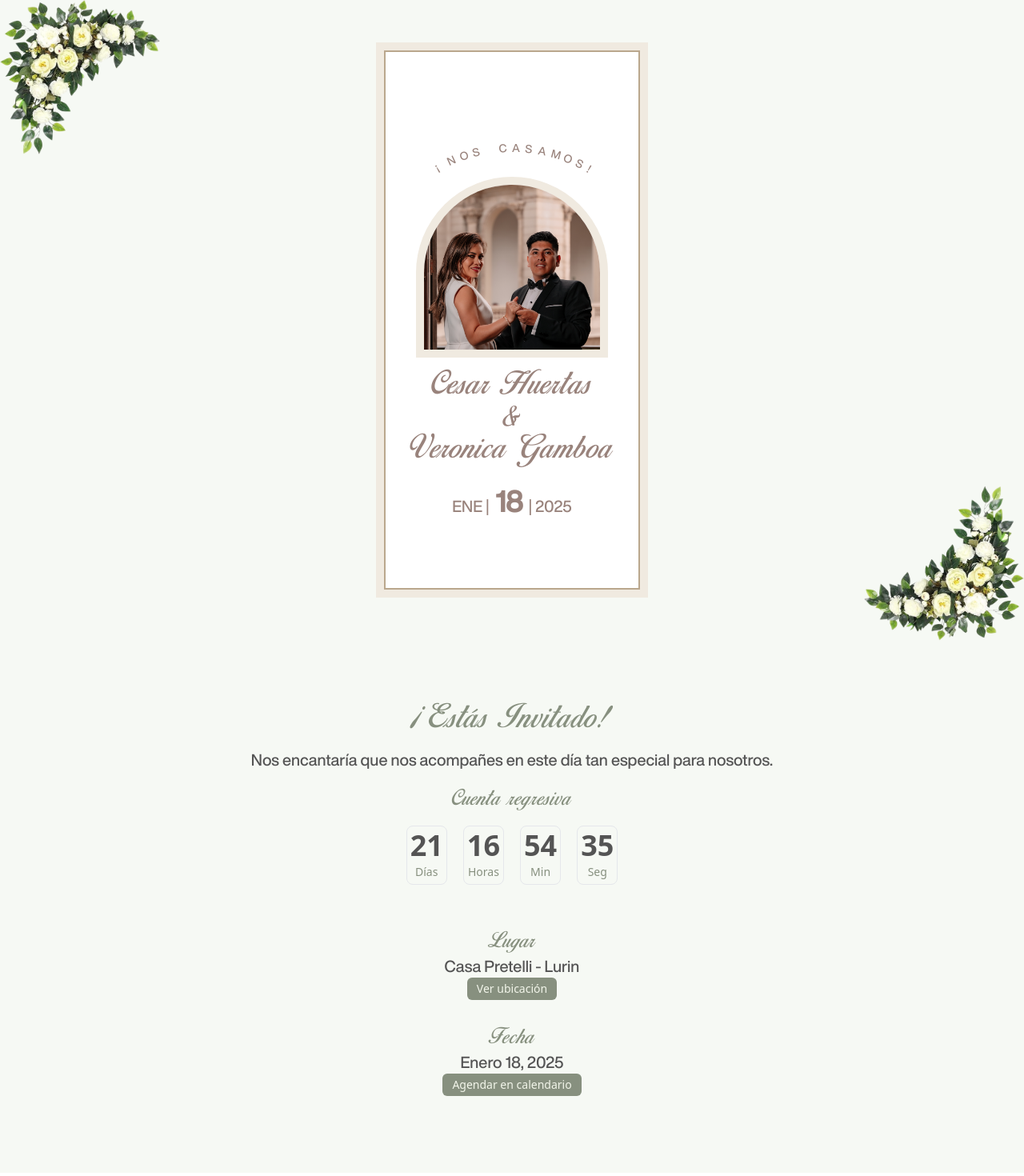
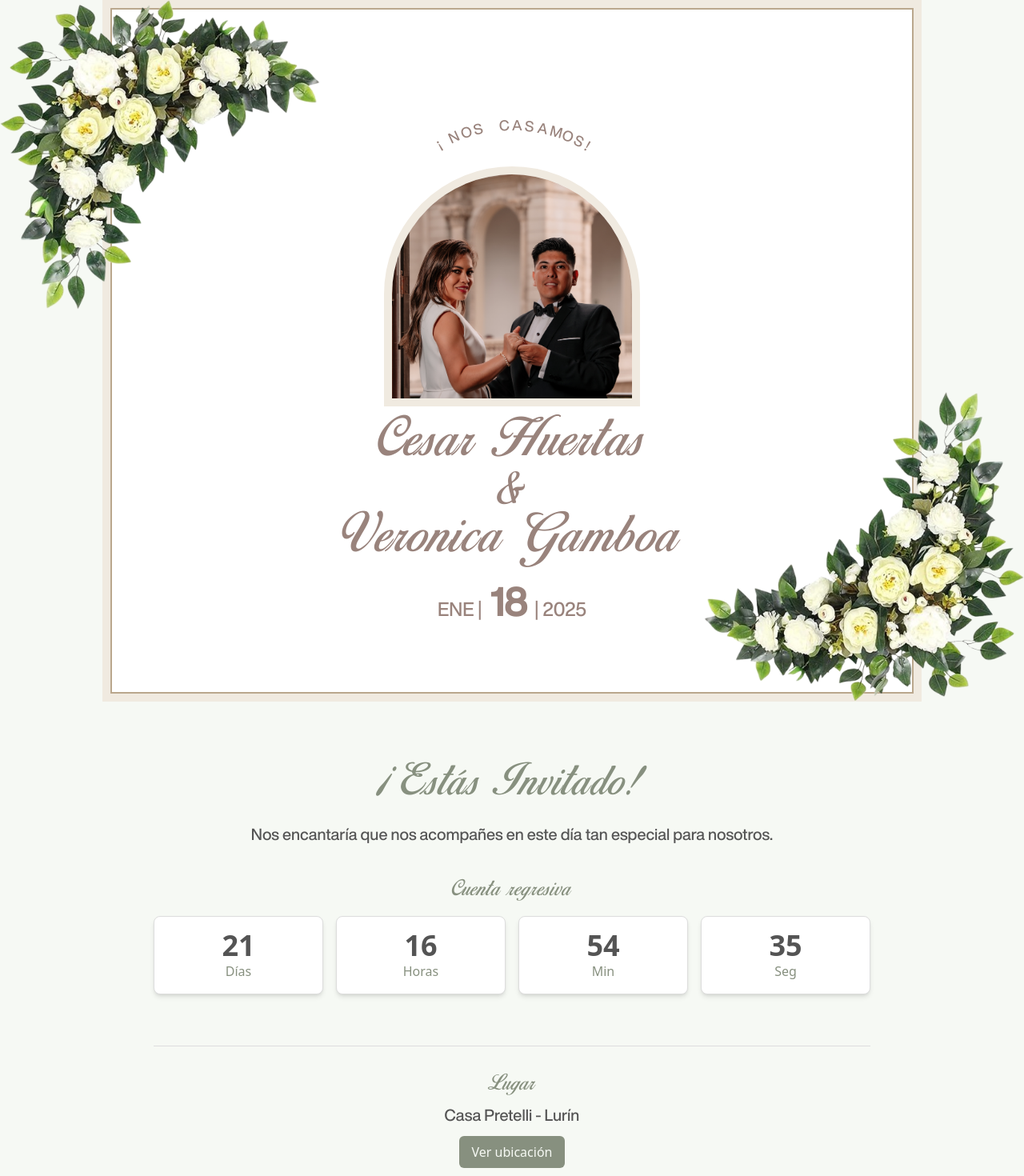
Before and after one commit to anthonidev/boda-cesar-veronica, a Next.js app: page / in a window 1280 px wide. Shown: the top 1470 px of the page at 80% size. Built offline with nearby package versions, Linux system fonts and the light colour scheme.

Commit message:
location

```diff
--- a/src/components/Hero.tsx
+++ b/src/components/Hero.tsx
@@ -9,13 +9,15 @@ export const Hero = () => {
       <Image
         src="/imgs/flores_esquina_izquierda.png"
         alt="Cesar & Veronica"
-        className="absolute top-0 left-0 z-0"
-        width={200}
-        height={200}
+        width={150}
+        height={150}
+        sizes="(max-width: 768px) 150px, (min-width: 768px) 250px, 400px"
+        className="sm:w-[150px] md:w-[250px] lg:w-[350px] xl:w-[400px] absolute top-0 left-0 z-0"
       />
-      <div className="border-[#f0eae0] border-[10px]">
+
+      <div className="border-[#f0eae0] border-[10px] w-full max-w-5xl mx-auto">
         <div className="max-w-7xl lg:mx-auto px-4 py-16 sm:px-6 lg:px-8 lg:py-20 text-center flex flex-col justify-center border-[#baa78d] border-2 bg-white space-y-4">
-          <div className="relative flex justify-center items-center h-[60px]">
+          <div className="relative flex justify-center items-center h-[80px] sm:h-[100px]">
             <div className="relative">
               {text.split("").map((char, index) => (
                 <span
@@ -27,7 +29,7 @@ export const Hero = () => {
                     }deg)`,
                     transformOrigin: "0 200px",
                   }}
-                  className=" font-helvetica text-sm text-[#99837c] "
+                  className="font-helvetica text-sm sm:text-base lg:text-lg text-[#99837c]"
                 >
                   {char}
                 </span>
@@ -40,19 +42,20 @@ export const Hero = () => {
               src="/imgs/hero.jpg"
               alt="Cesar & Veronica"
               className="rounded-t-full z-10 border-[10px] border-[#f0eae0]"
-              width={240}
-              height={100}
+              width={320}
+              height={150}
+              sizes="(max-width: 768px) 200px, 320px"
             />
           </div>
-          <h1 className="text-4xl font-birds-of-paradise  tracking-wider text-[#99837c]">
+          <h1 className="text-4xl lg:text-6xl font-birds-of-paradise tracking-wider text-[#99837c]">
             Cesar Huertas
             <br />
-            <span className="text-3xl "> & </span>
+            <span className="text-3xl lg:text-5xl"> & </span>
             <br />
             Veronica Gamboa
           </h1>
-          <p className="text-xl  text-[#99837c]  py-2 font-helvetica rounded-2xl">
-            ENE |<span className="text-4xl font-bold"> 18 </span> |
+          <p className="text-xl lg:text-2xl text-[#99837c] py-2 font-helvetica rounded-2xl">
+            ENE |<span className="text-4xl lg:text-5xl font-bold"> 18 </span> |
             <span className=""> 2025</span>
           </p>
         </div>
@@ -61,9 +64,10 @@ export const Hero = () => {
       <Image
         src="/imgs/flores_esquina_izquierda.png"
         alt="Cesar & Veronica"
-        width={200}
-        className="absolute bottom-0 right-0 z-0 rotate-180"
-        height={200}
+        width={150}
+        height={150}
+        sizes="(max-width: 768px) 150px, (min-width: 768px) 250px, 400px"
+        className="absolute bottom-0 right-0 z-0 rotate-180 sm:w-[150px] md:w-[250px] lg:w-[350px] xl:w-[400px]"
       />
     </div>
   );
--- a/src/components/Location.tsx
+++ b/src/components/Location.tsx
@@ -36,75 +36,66 @@ const Location = () => {
   }, []);
 
   return (
-    <div className="bg-[#f6f9f4] text-center py-20">
-      <h2 className="text-4xl font-birds-of-paradise tracking-wider text-[#87907f] text-center">
+    <div className="bg-[#f6f9f4] text-center py-16 px-4 sm:py-20">
+      <h2 className="text-4xl sm:text-5xl font-birds-of-paradise tracking-wider text-[#87907f] mb-6">
         ¡Estás Invitado!
       </h2>
-      <p className="max-w-4xl mx-auto text-xl mt-4 font-helvetica px-5 text-[#545454]">
+      <p className="max-w-3xl mx-auto text-lg sm:text-xl mt-2 font-helvetica px-5 text-[#545454]">
         Nos encantaría que nos acompañes en este día tan especial para nosotros.
       </p>
 
-      <div className="max-w-4xl mx-auto mt-5">
-        <h3 className="text-2xl font-birds-of-paradise tracking-wider text-[#87907f]">
+      {/* Cuenta regresiva */}
+      <div className="max-w-4xl mx-auto mt-10">
+        <h3 className="text-2xl font-birds-of-paradise tracking-wider text-[#87907f] mb-4">
           Cuenta regresiva
         </h3>
-        <div className="flex justify-center mt-4 space-x-5">
-          <div className="text-center border p-1 rounded-lg">
-            <p className="text-4xl font-bold text-[#545454] ">
-              {timeRemaining.days}
-            </p>
-            <span className="text-sm text-[#87907f]">Días</span>
-          </div>
-          <div className="text-center border p-1 rounded-lg">
-            <p className="text-4xl font-bold text-[#545454]">
-              {timeRemaining.hours}
-            </p>
-            <span className="text-sm text-[#87907f]">Horas</span>
-          </div>
-          <div className="text-center border p-1 rounded-lg">
-            <p className="text-4xl font-bold text-[#545454]">
-              {timeRemaining.minutes}
-            </p>
-            <span className="text-sm text-[#87907f]">Min</span>
-          </div>
-          <div className="text-center border p-1 rounded-lg">
-            <p className="text-4xl font-bold text-[#545454]">
-              {timeRemaining.seconds}
-            </p>
-            <span className="text-sm text-[#87907f]">Seg</span>
-          </div>
+        <div className="grid grid-cols-4 sm:grid-cols-4 gap-4">
+          {["Días", "Horas", "Min", "Seg"].map((label, index) => (
+            <div
+              key={label}
+              className="flex flex-col items-center justify-center border border-[#ddd] rounded-lg p-4 bg-white shadow-md"
+            >
+              <p className="text-3xl sm:text-4xl font-bold text-[#545454]">
+                {Object.values(timeRemaining)[index]}
+              </p>
+              <span className="text-sm sm:text-base text-[#87907f]">
+                {label}
+              </span>
+            </div>
+          ))}
         </div>
       </div>
 
-      <div className="max-w-4xl mx-auto mt-10">
-        <div className="py-4">
+      {/* Información del evento */}
+      <div className="max-w-4xl mx-auto mt-16">
+        <div className="py-8 border-t border-[#ddd]">
           <h3 className="text-2xl font-birds-of-paradise tracking-wider text-[#87907f]">
             Lugar
           </h3>
-          <p className="text-xl font-helvetica text-[#545454]">
-            Casa Pretelli - Lurin
+          <p className="text-lg sm:text-xl font-helvetica text-[#545454] mt-2">
+            Casa Pretelli - Lurín
           </p>
           <Link
             target="_blank"
             rel="noreferrer"
             href="https://www.google.com/maps/place/Casa+Pretelli/@-12.2421512,-76.8786163,17z/data=!3m1!4b1!4m6!3m5!1s0x9105bc4e8339dd3b:0xe7c1f2c1bc943ea7!8m2!3d-12.2421512!4d-76.8786163!16s%2Fg%2F11bw82dkgt?entry=ttu&g_ep=EgoyMDI0MTIxMS4wIKXMDSoASAFQAw%3D%3D"
-            className="text-[#f2f5ea] text-sm bg-[#87907f] px-3 py-1 rounded-md inline-block"
+            className="text-[#f6f9f4] text-sm sm:text-base bg-[#87907f] px-4 py-2 rounded-md inline-block mt-3 hover:bg-[#667a6b] transition-colors"
           >
             Ver ubicación
           </Link>
         </div>
-        <div className="py-4">
+        <div className="py-8 border-t border-[#ddd]">
           <h3 className="text-2xl font-birds-of-paradise tracking-wider text-[#87907f]">
             Fecha
           </h3>
-          <p className="text-xl font-helvetica text-[#545454]">
+          <p className="text-lg sm:text-xl font-helvetica text-[#545454] mt-2">
             Enero 18, 2025
           </p>
           <Link
             href="https://calendar.google.com/calendar/render?action=TEMPLATE&text=Boda+Cesar+y+Veronica&dates=20250118T000000Z/20250118T235900Z&details=Nos+encantaría+que+nos+acompañes+en+este+día+tan+especial.&location=Casa+Pretelli,+Lurin&sf=true&output=xml"
             target="_blank"
             rel="noreferrer"
-            className="text-[#f2f5ea] text-sm bg-[#87907f] px-3 py-1 rounded-md inline-block"
+            className="text-[#f6f9f4] text-sm sm:text-base bg-[#87907f] px-4 py-2 rounded-md inline-block mt-3 hover:bg-[#667a6b] transition-colors"
           >
             Agendar en calendario
           </Link>
```
